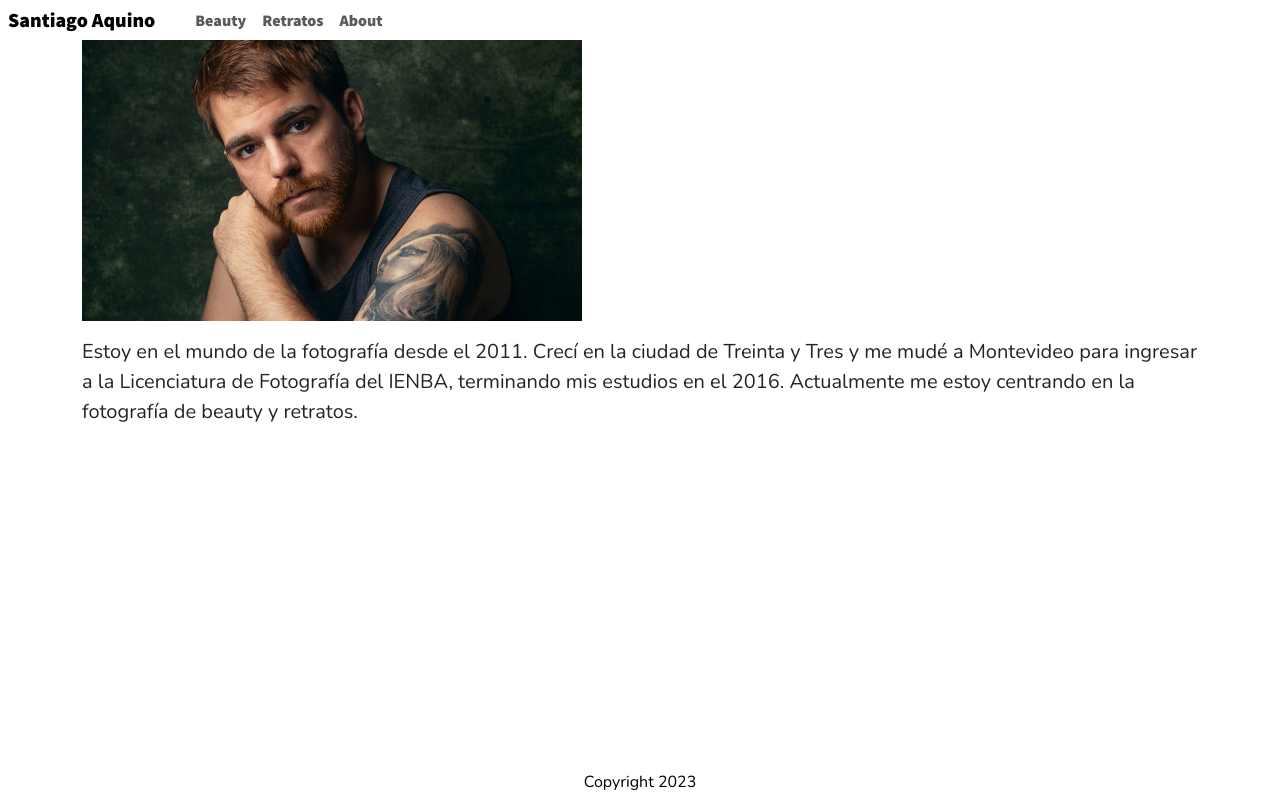
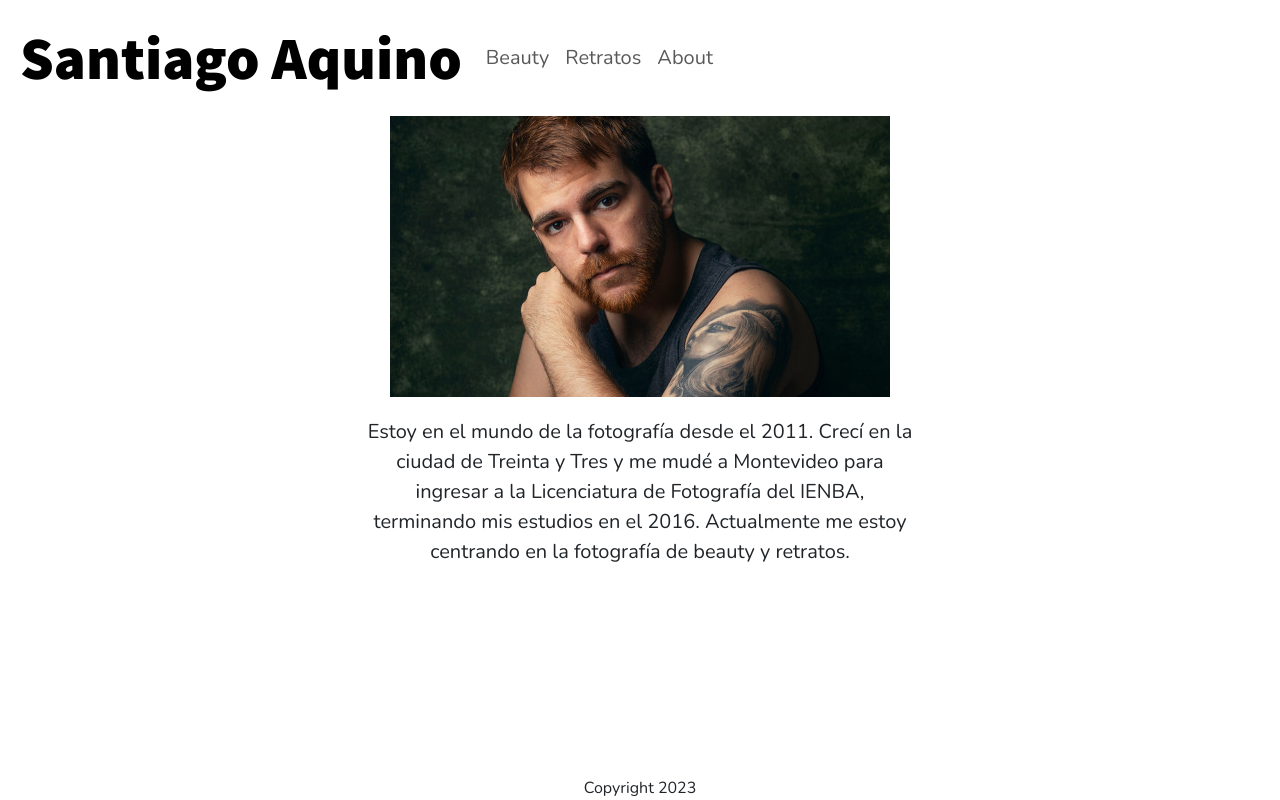
Before and after one commit to WebDevCod/proyecto-sav, a React (Create React App) app: page /about in a window 1280 px wide. Built offline with nearby package versions, Linux system fonts and the light colour scheme.

Commit message:
Commit from pc

```diff
--- a/package.json
+++ b/package.json
@@ -11,9 +11,11 @@
     "@testing-library/react": "^13.4.0",
     "@testing-library/user-event": "^13.5.0",
     "bootstrap": "^5.3.0-alpha1",
+    "bootstrap-icons": "^1.10.3",
     "react": "^18.2.0",
     "react-bootstrap": "^2.6.0",
     "react-dom": "^18.2.0",
+    "react-image-gallery": "^1.2.11",
     "react-router-dom": "^6.4.4",
     "react-scripts": "5.0.1",
     "web-vitals": "^2.1.4"
--- a/src/components/About.js
+++ /dev/null
@@ -1,15 +0,0 @@
-import Layout from '../layout/Layout';
-
-export default function About() {
-    return (
-        <Layout>
-            <div className='container'>
-                <div className='img-about'>
-                    <img src={require('../img/img_about.jpg')} alt='retrato de Santiago Aquino' />
-                </div>
-                <p className='mt-3 fs-5 text-start'>Estoy en el mundo de la fotografía desde el 2011. Crecí en la ciudad de Treinta y Tres y me mudé a Montevideo para ingresar a la Licenciatura de Fotografía del IENBA, terminando mis estudios en el 2016.
-                    Actualmente me estoy centrando en la fotografía de beauty y retratos.</p>
-            </div>
-        </Layout>
-    );
-};
--- /dev/null
+++ b/src/components/About.jsx
@@ -0,0 +1,19 @@
+import Layout from '../layout/Layout';
+
+export default function About() {
+    return (
+        <Layout>
+            <div className='container-img'>
+                <img src={require('../img/img_about.jpg')} className='img-about' alt='retrato de Santiago Aquino' />
+            </div>
+            <div className='container'>
+                <div className='row justify-content-center'>
+                    <div className='text-center col-12 col-lg-6 fs-5 pb-3'>
+                        <p>Estoy en el mundo de la fotografía desde el 2011. Crecí en la ciudad de Treinta y Tres y me mudé a Montevideo para ingresar a la Licenciatura de Fotografía del IENBA, terminando mis estudios en el 2016.
+                            Actualmente me estoy centrando en la fotografía de beauty y retratos.</p>
+                    </div>
+                </div>
+            </div>
+        </Layout>
+    );
+};
--- a/src/components/Home.js
+++ b/src/components/Home.jsx
@@ -3,7 +3,7 @@ import Layout from '../layout/Layout';
 export default function Home() {
     return (
         <Layout>
-            <img className='w-100 pt-3' src={require('../img/retratos/04.jpg')} alt="retrato" />
+            <img src={require('../img/retratos/04.jpg')} alt="retrato" />
         </Layout>
     );
 };
--- a/src/css/style.css
+++ b/src/css/style.css
@@ -2,16 +2,43 @@ p {
     font-family: 'Nunito', sans-serif;
 }
 
-Nav {
+.navbar-brand {
     font-family: 'Source Sans Pro', sans-serif;
+    font-size: 60px;
+    padding-left: 20px;
 }
 
-.footer {
-    position: fixed;
-    bottom: 0;
-    width: 100%;
-    height: 30px;
-    background-color: white;
-    color: black;
+.nav-link {
+    font-family: 'Nunito', sans-serif;
+    font-size: 20px;
     text-align: center;
 }
+
+.container-img {
+    display: flex;
+    justify-content: center;
+}
+
+.img-about {
+    max-width: 100%;
+    margin-bottom: 20px;
+}
+
+#root {
+    min-height: 100vh;
+    position: relative;
+}
+
+footer {
+    width: 100%;
+    position: absolute;
+    bottom: 0;
+    background-color: white;
+    text-align: center;
+}
+
+@media (max-width: 576px) {
+    .navbar-brand {
+        font-size: 30px;
+    }
+}
--- a/src/index.js
+++ b/src/index.js
@@ -2,6 +2,7 @@ import React from 'react';
 import ReactDOM from 'react-dom/client';
 import App from './App';
 import 'bootstrap/dist/css/bootstrap.min.css';
+import 'bootstrap-icons/font/bootstrap-icons.css';
 import '../src/css/style.css';
 
 const root = ReactDOM.createRoot(document.getElementById('root'));
--- a/src/layout/Layout.js
+++ b/src/layout/Layout.jsx
@@ -3,14 +3,14 @@ import NavBar from './NavBar';
 
 export default function Layout({ children }) {
     return (
-        <div>
+        <>
             <NavBar />
             <main>
                 {children}
             </main>
-            <footer className='footer'>
-                <p>Copyright {new Date().getFullYear()}</p>
+            <footer>
+                <p className='m-0'>Copyright {new Date().getFullYear()}</p>
             </footer>
-        </div>
+        </>
     );
 };
--- a/src/layout/NavBar.js
+++ /dev/null
@@ -1,21 +0,0 @@
-import Nav from 'react-bootstrap/Nav';
-import Navbar from 'react-bootstrap/Navbar';
-import { Link } from 'react-router-dom';
-
-export default function NavBarUsed() {
-    return (
-        <>
-            <Navbar expand="lg" className="ms-2 p-0" >
-                <Navbar.Brand as={Link} to="/">Santiago Aquino</Navbar.Brand>
-                <Navbar.Toggle aria-controls="basic-navbar-nav" />
-                <Navbar.Collapse id="basic-navbar-nav">
-                    <Nav className="ms-3">
-                        <Nav.Link as={Link} to="/beauty">Beauty</Nav.Link>
-                        <Nav.Link as={Link} to="/retratos">Retratos</Nav.Link>
-                        <Nav.Link as={Link} to="/about">About</Nav.Link>
-                    </Nav>
-                </Navbar.Collapse>
-            </Navbar>
-        </>
-    );
-};
--- /dev/null
+++ b/src/layout/NavBar.jsx
@@ -0,0 +1,19 @@
+import Nav from 'react-bootstrap/Nav';
+import Navbar from 'react-bootstrap/Navbar';
+import { Link } from 'react-router-dom';
+
+export default function NavBar() {
+    return (
+        <Navbar expand="lg">
+            <Navbar.Brand as={Link} to="/" className='navbar-brand'>Santiago Aquino</Navbar.Brand>
+            <Navbar.Toggle aria-controls="basic-navbar-nav" style={{ border: 'none' }} />
+            <Navbar.Collapse id="basic-navbar-nav">
+                <Nav className='nav-link'>
+                    <Nav.Link as={Link} to="/beauty">Beauty</Nav.Link>
+                    <Nav.Link as={Link} to="/retratos">Retratos</Nav.Link>
+                    <Nav.Link as={Link} to="/about">About</Nav.Link>
+                </Nav>
+            </Navbar.Collapse>
+        </Navbar>
+    );
+};
```
Also changed, not shown: src/components/Beauty.jsx (renamed from src/components/Beauty.js), src/components/Retratos.jsx (renamed from src/components/Retratos.js), 1 other file (tests, documents, lock files or other folders).
